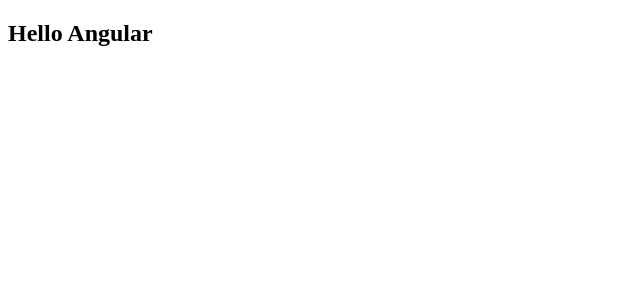
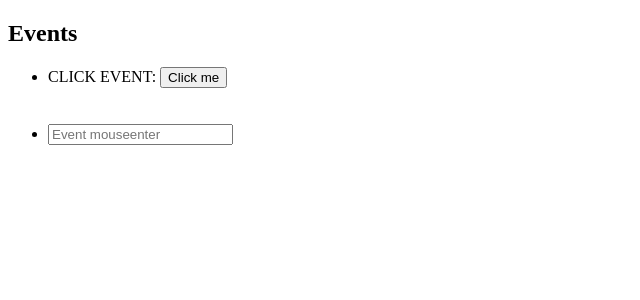
Before and after one commit to viplavdhande91/AngularProjectTraining, an Angular app: page / in a window 1280 px wide. Shown: the top 300 px of the page, without its empty margins (0-640 px from the left). Built offline with nearby package versions, Linux system fonts and the light colour scheme.

Commit message:
Events Done

```diff
--- a/src/app/app.component.html
+++ b/src/app/app.component.html
@@ -1 +1,9 @@
-<h2>Hello Angular</h2>
+<h2>Events</h2>
+
+<ul>
+    <li>CLICK EVENT: <button (click)="displayAlert()">Click me</button>  </li>
+    <br><br>
+    <li>
+        <input type="text" #box (mouseenter)="getData(box.value)" placeholder="Event mouseenter">
+    </li>
+<ul>
--- a/src/app/app.component.ts
+++ b/src/app/app.component.ts
@@ -12,4 +12,17 @@
   myname = 'Viplav';
 
   student = { name: 'viplav', rank: 23 };
+
+  displayAlert() {
+
+    alert("Button Clicked");
+
+  }
+
+  getData(val:string)
+  {
+    console.log("mouseenter");
+  }
+
+
 }
```
Also changed, not shown: 1 other file (tests, documents, lock files or other folders).
